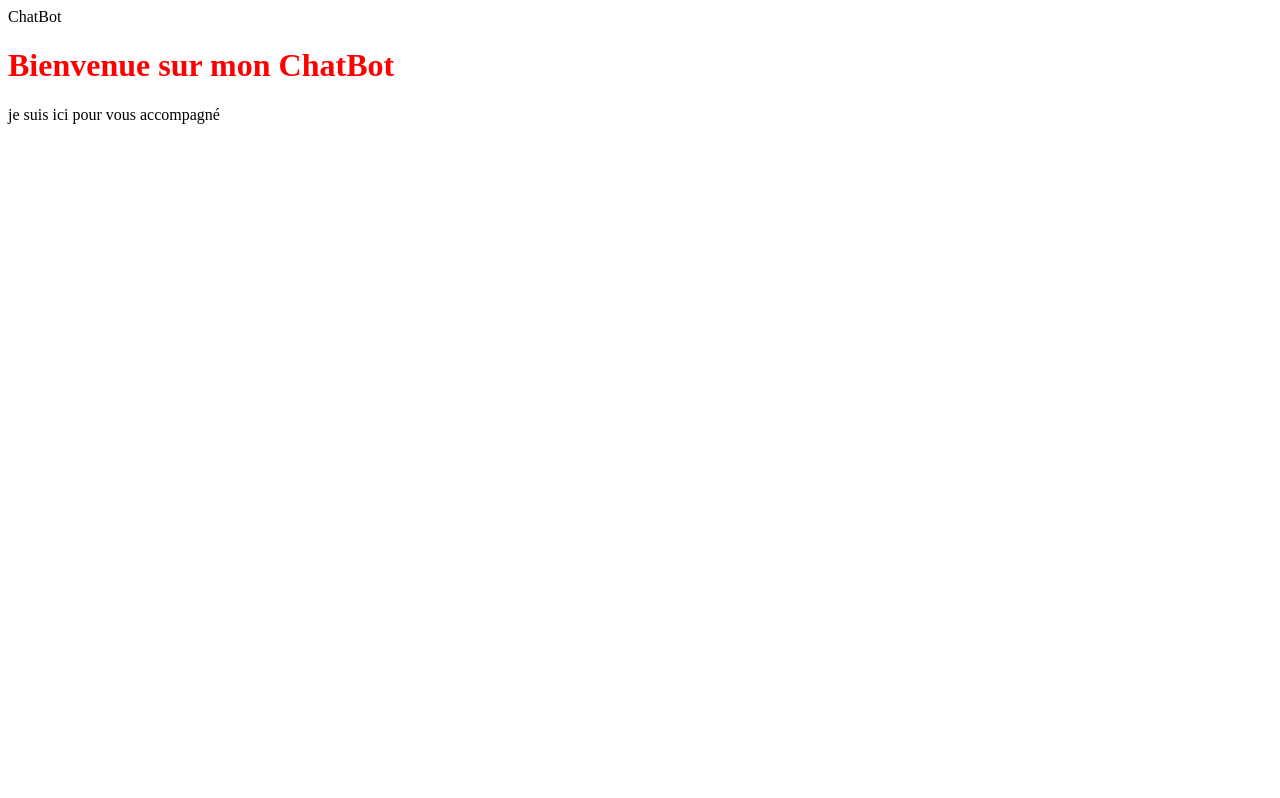
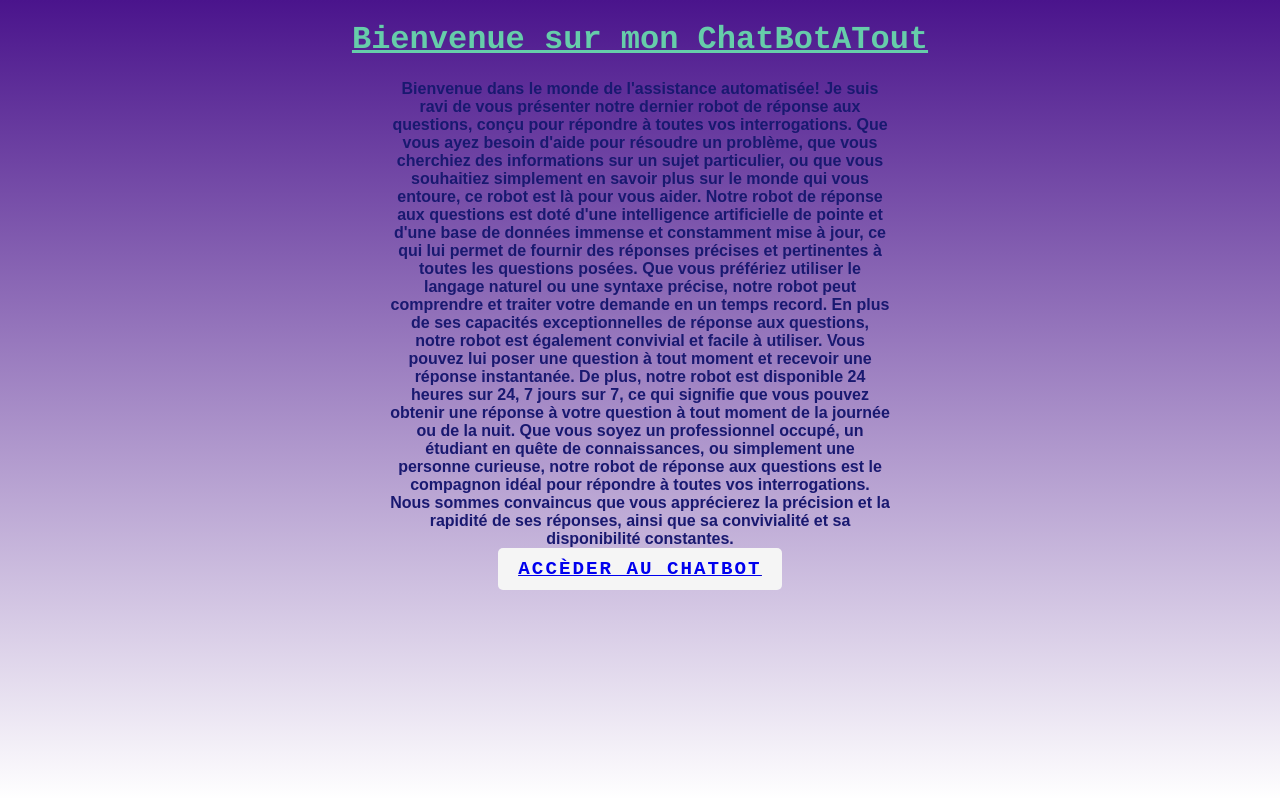
Before and after one commit to Willy-Vandenbussche/ChatBot, a plain HTML site: page index.html in a window 1280 px wide. Drawn offline with Linux system fonts and the light colour scheme.

Commit message:
1er fonctionnement du robot

```diff
--- a/assets/css/styles.css
+++ b/assets/css/styles.css
@@ -1,3 +1,57 @@
 h1{
-    color: red
+    color: mediumaquamarine;
+    font-family: courier;
 }
+body {
+    background-image: linear-gradient(to bottom, #4a148c, white);
+    background-repeat: no-repeat;
+    background-attachment: fixed;
+    background-size: cover;
+    }
+
+p{
+    width: 500px;
+    margin: auto;
+    text-align: center;
+    font-family: Arial, Helvetica, sans-serif;
+    color: midnightblue
+}
+
+button {
+        display: inline-block;
+        padding: 10px 20px;
+        background-color: whitesmoke;
+        color: black;
+        font-size: 1.2rem;
+        text-transform: uppercase;
+        letter-spacing: 2px;
+        border: none;
+        border-radius: 5px;
+        cursor: pointer;
+        position: relative;
+        overflow: hidden;
+        font-family: 'Courier New', Courier, monospace;
+        content: "";
+
+}
+.btLink:hover{
+    background: blanchedalmond;
+}
+.form-question{
+    padding: 10px;
+    margin: 50px 10px;
+}
+.form-button{
+    padding: 10px;
+}
+.answer{
+    text-align: right;
+}
+.question{
+    text-align: left;
+}
+.test{
+    width: 500px;
+    margin: auto;
+    text-align: center;
+}
--- a/index.html
+++ b/index.html
@@ -1,14 +1,44 @@
 <!DOCTYPE html>
 <html lang="fr">
+
 <head>
     <meta charset="UTF-8">
     <meta http-equiv="X-UA-Compatible" content="IE=edge">
     <meta name="viewport" content="width=<device-width>, initial-scale=1.0">
-    <link rel="stylesheet" href="./assets/css/styles.css"
-    <title>ChatBot</title>
+    <link rel="stylesheet" href="./assets/css/styles.css">
 </head>
+
 <body>
-    <h1>Bienvenue sur mon ChatBot</h1>
-    <p>je suis ici pour vous accompagné</p>
+    <div>
+        <center>
+            <h1><B><u>Bienvenue sur mon ChatBotATout</u></B></h1>
+        </center>
+    </div>
+
+    <p><b>
+            Bienvenue dans le monde de l'assistance automatisée! Je suis ravi de vous présenter notre dernier robot de
+            réponse aux questions, conçu pour répondre à toutes vos interrogations. Que vous ayez besoin d'aide pour
+            résoudre un problème, que vous cherchiez des informations sur un sujet particulier, ou que vous souhaitiez
+            simplement en savoir plus sur le monde qui vous entoure, ce robot est là pour vous aider.
+
+            Notre robot de réponse aux questions est doté d'une intelligence artificielle de pointe et d'une base de
+            données immense et constamment mise à jour, ce qui lui permet de fournir des réponses précises et
+            pertinentes à toutes les questions posées. Que vous préfériez utiliser le langage naturel ou une syntaxe
+            précise, notre robot peut comprendre et traiter votre demande en un temps record.
+
+            En plus de ses capacités exceptionnelles de réponse aux questions, notre robot est également convivial et
+            facile à utiliser. Vous pouvez lui poser une question à tout moment et recevoir une réponse instantanée. De
+            plus, notre robot est disponible 24 heures sur 24, 7 jours sur 7, ce qui signifie que vous pouvez obtenir
+            une réponse à votre question à tout moment de la journée ou de la nuit.
+
+            Que vous soyez un professionnel occupé, un étudiant en quête de connaissances, ou simplement une personne
+            curieuse, notre robot de réponse aux questions est le compagnon idéal pour répondre à toutes vos
+            interrogations. Nous sommes convaincus que vous apprécierez la précision et la rapidité de ses réponses,
+            ainsi que sa convivialité et sa disponibilité constantes.</b></p>
+    <div>
+        <center><button><u><b><a href="chatbot.html">Accèder au ChatBOT</a></b></button></center>
+    </div>
+
 </body>
+
 </html>
```
Also changed, not shown: chatbot.html (added, +24 -0 lines).
